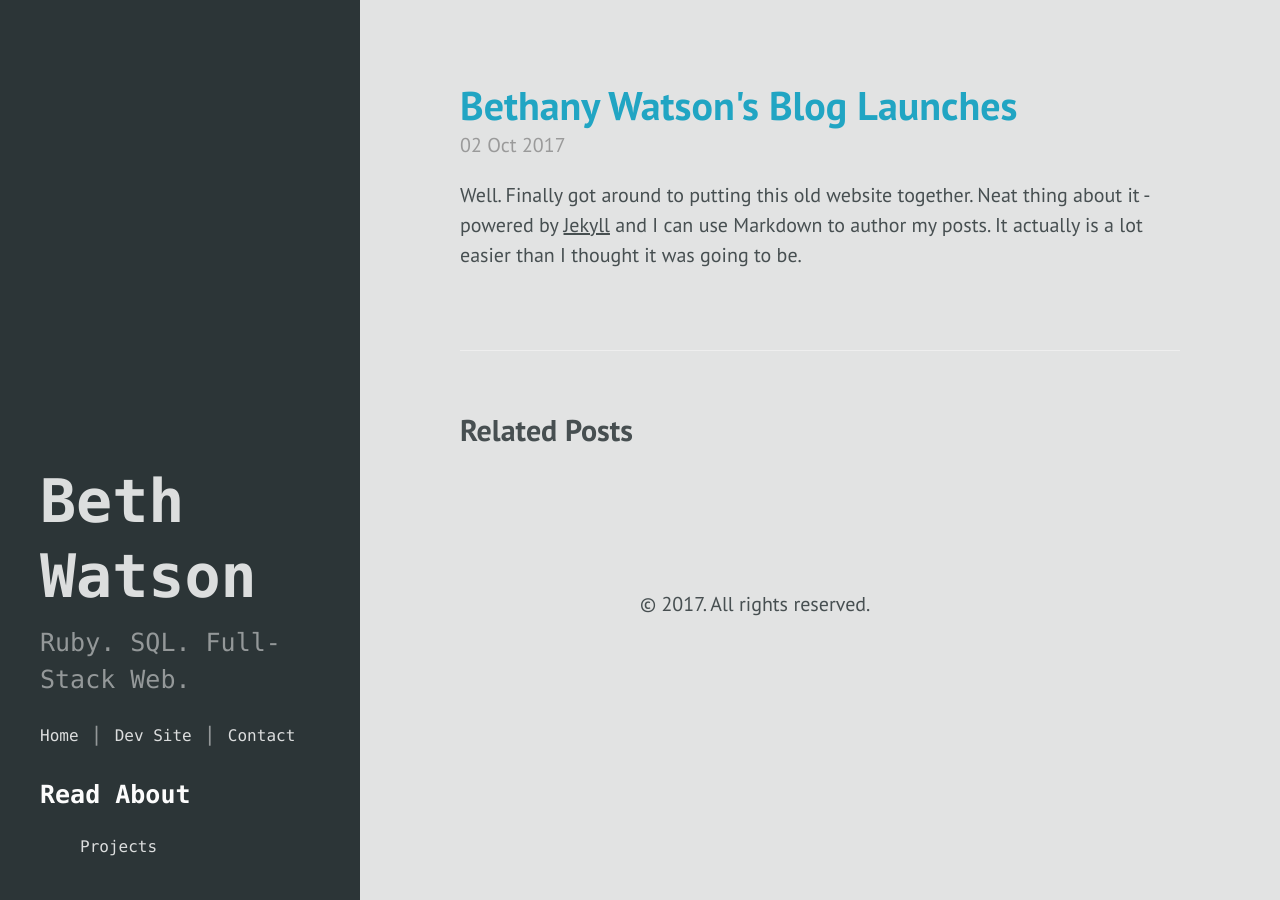
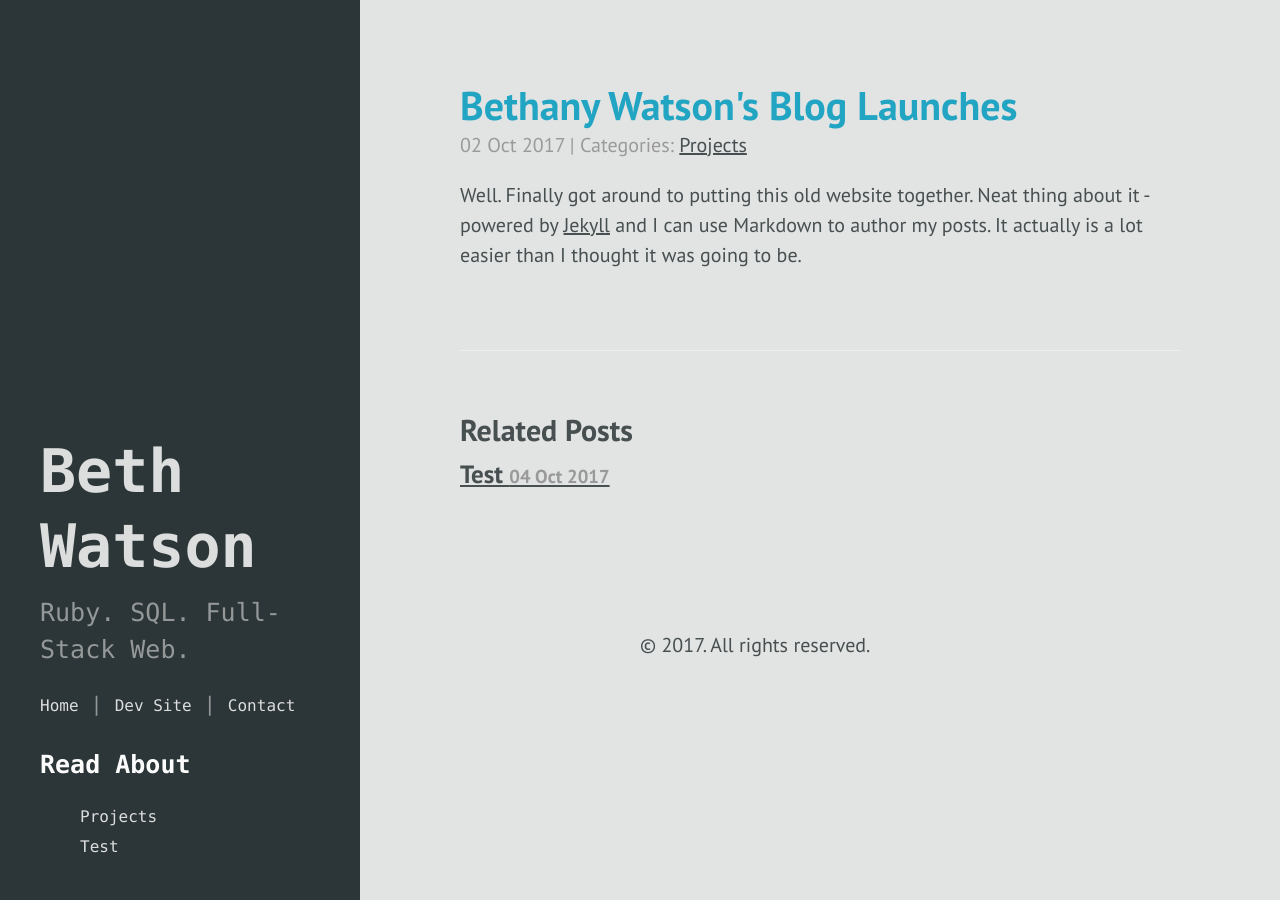
Before and after one commit to bethanyvwatson/bethanyvwatson.github.io, a Jekyll site: the page built from _posts/2017-10-04-faker.md, in a window 1280 px wide. Built offline with Jekyll 4.4.1, drawn with Linux system fonts in a browser that asks for light colours.

Commit message:
Fiddle with categories.

```diff
--- a/_layouts/post.html
+++ b/_layouts/post.html
@@ -4,7 +4,17 @@ layout: default
 
 <div class="post">
   <h1 class="post-title">{{ page.title }}</h1>
-  <span class="post-date">{{ page.date | date_to_string }}</span>
+  <span class="post-date">{{ page.date | date_to_string }} | Categories:
+    {% if post %}
+      {% assign categories = post.categories %}
+    {% else %}
+      {% assign categories = page.categories %}
+    {% endif %}
+    {% for category in categories %}
+    <a href="{{site.baseurl}}/category/{{category|slugize}}">{{category | capitalize}}</a>
+    {% unless forloop.last %}&nbsp;{% endunless %}
+    {% endfor %}
+  </span>
   {{ content }}
 </div>
 
--- /dev/null
+++ b/_posts/2017-10-04-test.md
@@ -0,0 +1,8 @@
+---
+layout: post
+title: "Test"
+date: 2017-10-04
+category: test
+---
+
+Test
--- a/category/aha.html
+++ /dev/null
@@ -1,5 +0,0 @@
----
-layout: category
-title: Aha Moments
-category: aha
----
--- /dev/null
+++ b/category/test.html
@@ -0,0 +1,5 @@
+---
+layout: category
+title: Test
+category: test
+---
```
Also changed, not shown: _layouts/category.html (+2 -7 lines).
